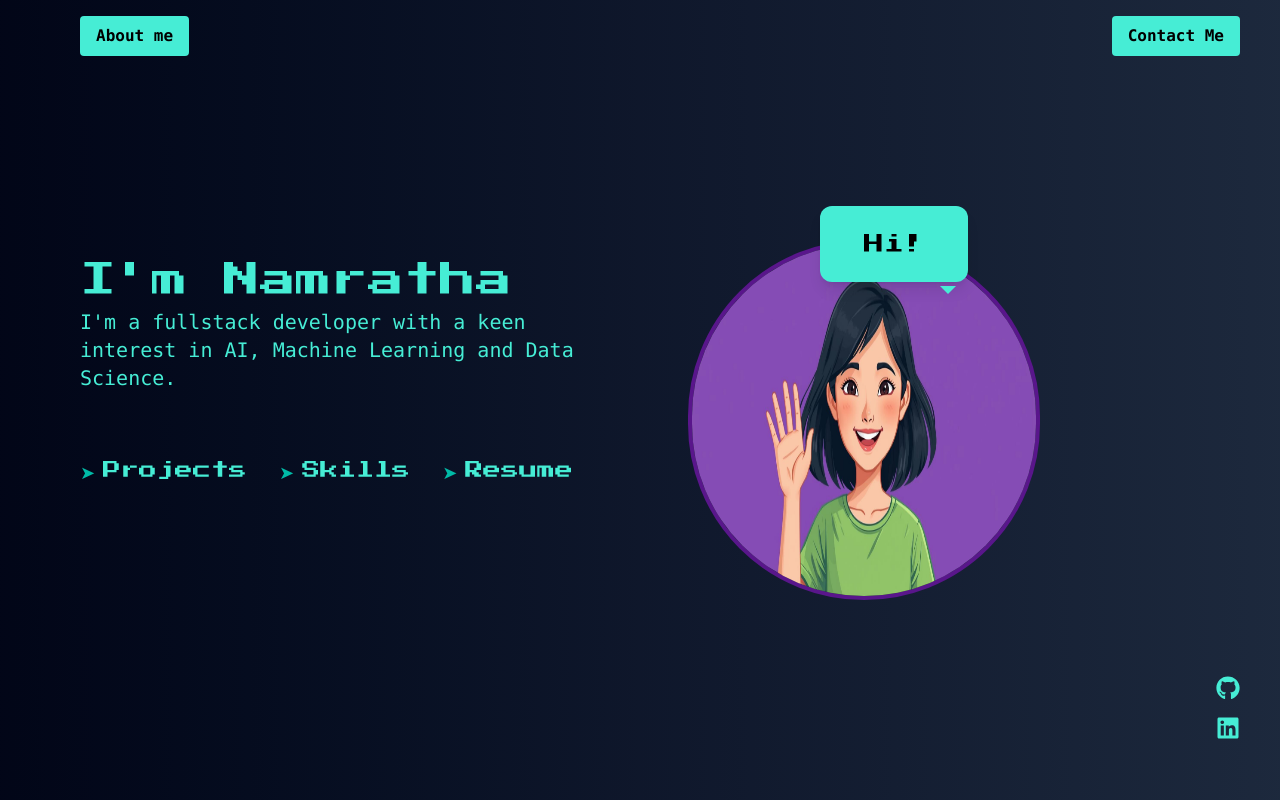
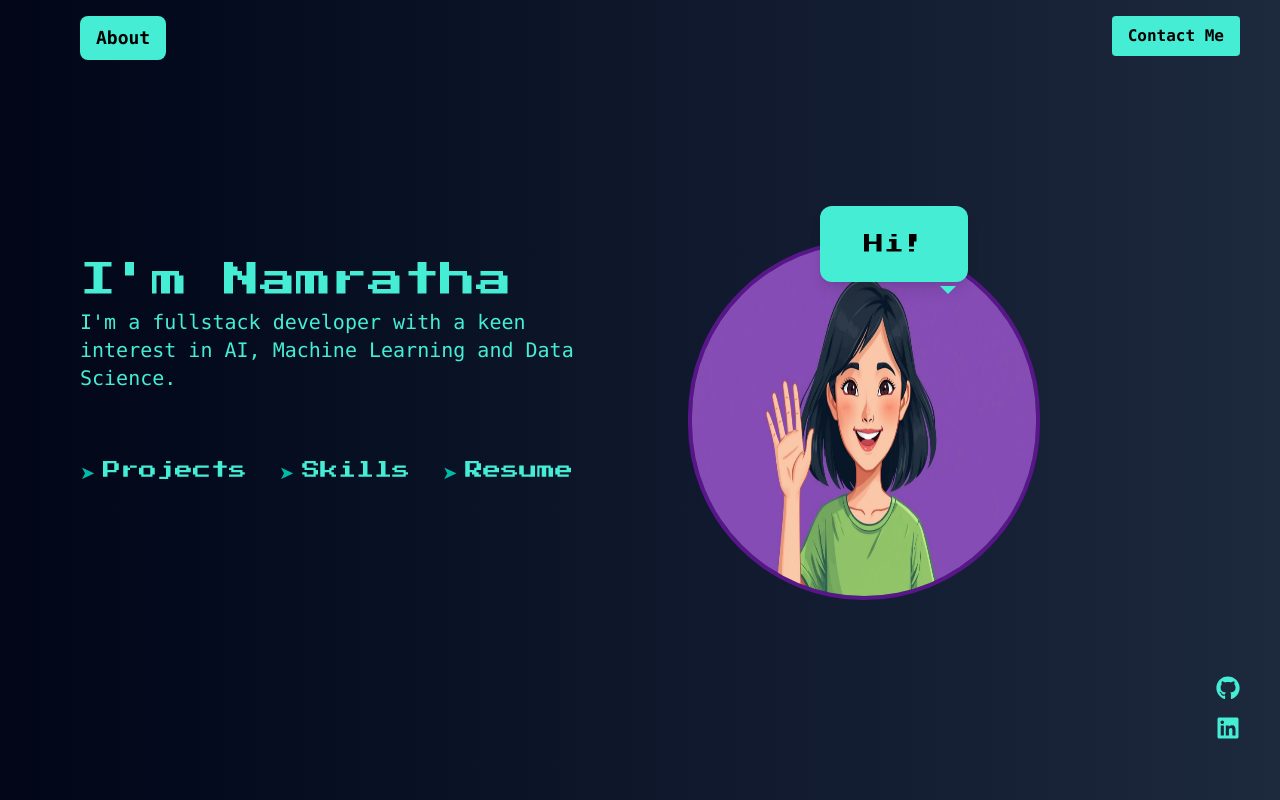
Before and after one commit to NamrathaPed/Portfolio, a React (Vite) app: page / in a window 1280 px wide. Built offline with nearby package versions, Linux system fonts and the light colour scheme.

Commit message:
Added about page

```diff
--- a/src/App.jsx
+++ b/src/App.jsx
@@ -1,14 +1,12 @@
 import './index.css'
 import Hero from './components/Hero'
 import Contact from './components/Contact'
-import Aboutme from './components/Aboutme'
 export const App = () => {
   return (
     <div className="min-h-screen bg-gray-900 text-teal-300 font-mono overflow-x-hidden">
       {/* Hero Section */}
       <Hero />
       <Contact />
-      <Aboutme />
     </div>
   );
 }
--- a/src/components/Aboutme.jsx
+++ /dev/null
@@ -1,13 +0,0 @@
-export default function Aboutme() {
-    const handleClick = () => {
-        alert('About me button clicked!')
-    };
-    return (
-        <button
-        onClick={handleClick}
-        className="fixed top-4 left-20  bg-teal-300 hover:bg-teal-500 text-black font-bold py-2 px-4 rounded"
-        >
-        About me
-        </button>
-    );
-}
--- a/src/components/Hero.jsx
+++ b/src/components/Hero.jsx
@@ -1,9 +1,11 @@
 import { motion } from "framer-motion";
+import { span } from "framer-motion/client";
 import { FaGithub, FaLinkedin } from "react-icons/fa";
 import { useNavigate } from "react-router-dom";
 
 export default function Hero() {
   const handleProjectsClick = () => navigate("/projects");
+  const handleAboutClick = () => navigate("/About");
   const handleSkillsClick = () => alert("Skills clicked!");
   const handleResumeClick = () => alert("Resume clicked!");
   const handleGithubClick = () => window.open("https://github.com/NamrathaPed", "_blank");
@@ -58,6 +60,16 @@ export default function Hero() {
             <span className="text-teal-500">➤</span> Projects
           </motion.p>
 
+          <motion.button
+  onClick={handleAboutClick}
+  className="fixed top-4 left-20 bg-teal-300 hover:bg-teal-500 text-black font-mono font-bold px-4 py-2 rounded-lg text-lg"
+  whileHover={{ scale: 1.05 }}
+  whileTap={{ scale: 0.95 }}
+>
+  About
+</motion.button>
+
+
           <motion.p
             onClick={handleSkillsClick}
             className="cursor-pointer hover:underline decoration-teal-500 flex items-center gap-2"
--- a/src/components/ProjectTile.jsx
+++ b/src/components/ProjectTile.jsx
@@ -12,10 +12,13 @@ export const ProjectTile = ({
     }
         ) => {
     return (
-        <div className="space-y-6 xl:flex xl:space-x-6 w-4/5 md:w-3/5 mx-auto shadow-4xl bg-slate-800 hover:border-2 hover:border-teal-300 hover:scale-105 transition-transform p-10 rounded-xl">
-            <div className="flex flex-shrink-0 space-y-4 flex-col basis-2/5 text-center lg:text-left items-center lg:items-start">
+        <div className="space-y-6 xl:flex w-[350px] h-[600px] shadow-4xl bg-slate-800 hover:border-2 hover:border-teal-300 hover:scale-105 transition-transform p-10 rounded-xl scroll-smooth">
+            <div className="flex flex-shrink-0 space-y-4 flex-col basis-64 text-center items-center">
                 <h1 className="text-4xl font-['Press_Start_2P'] text-teal-300">{title}</h1>
                 <p className=" text-violet-500">{stack}</p>
+                <div className="flex justify-center ">
+                <img className="max-w-[100%] min-w-[80%] aspect-video max-h-auto" src={imagePath} alt={title}/>
+            </div>
                 <p className="w-4/5 text-teal-300">{description}</p>
                 <div className="flex lg:justify-start justify-center space-x-2">
                     {liveURL && <a href={liveURL} target="_blank" rel="noreferrer noopener" className="flex space-x-2 items-center w-max  bg-teal-300 hover:teal-500 hover:text-black px-6 py-3 rounded-xl">
@@ -28,9 +31,7 @@ export const ProjectTile = ({
                     </a>}
                 </div>
             </div>
-            <div className="flex justify-center ">
-                <img className="max-w-[100%] min-w-[80%] aspect-video max-h-auto" src={imagePath} alt={title}/>
-            </div>
+
         </div>
     )
 }
--- a/src/components/Projects.jsx
+++ b/src/components/Projects.jsx
@@ -23,7 +23,7 @@ export const Projects = memo(() => {
     {
         title: "Gen AI Pitch Pal",
         stack: "React, Redux, Json Server, Bootstrap",
-        description: "A Boat Lifestyle Website clone using React, Bootstrap, Redux, and JSON Server, featuring a React.js Admin Panel for efficient data management, intuitive routing, and enhanced product rendering and sorting.",
+        description: "A Boat Lifestyle Website clone using React, Bootstrap, Redux, and JSON Server.",
         imagePath: "boatclone.png",
         githubURL:"",
         liveURL: "https://www.kaggle.com/code/adityagupta961/gen-ai-pitchpal-2"
@@ -36,8 +36,8 @@ export const Projects = memo(() => {
             <ProjectTile
                 title={project.title}
                 stack={project.stack}
+                imagePath={project.imagePath}
                 description={project.description}
-                imagePath={project.imagePath}
                 liveURL={project.liveURL}
                 githubURL={project.githubURL}
             />
@@ -45,8 +45,10 @@ export const Projects = memo(() => {
     })
 
     return (
-        <div className="space-y-10 py-10 bg-gradient-to-r from-slate-950 via-slate-900 to-slate-800">
+        <div className="min-h-screen bg-gradient-to-r from-slate-950 via-slate-900 to-slate-800 ">
+            <div className="flex xl:flex-row flex-wrap justify-center gap-12 p-20">
             {projectList}
+            </div>
         </div>
     )
 })
```
Also changed, not shown: src/components/About.jsx (added).
